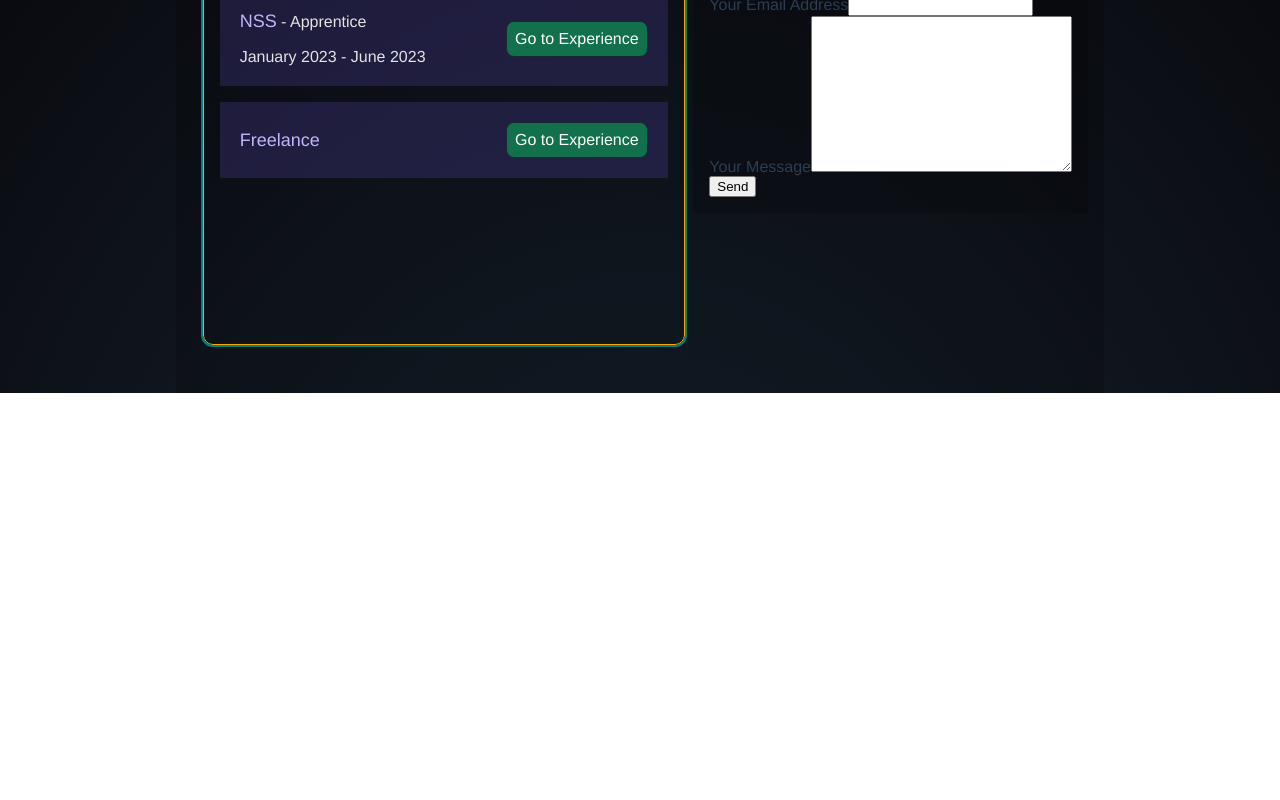
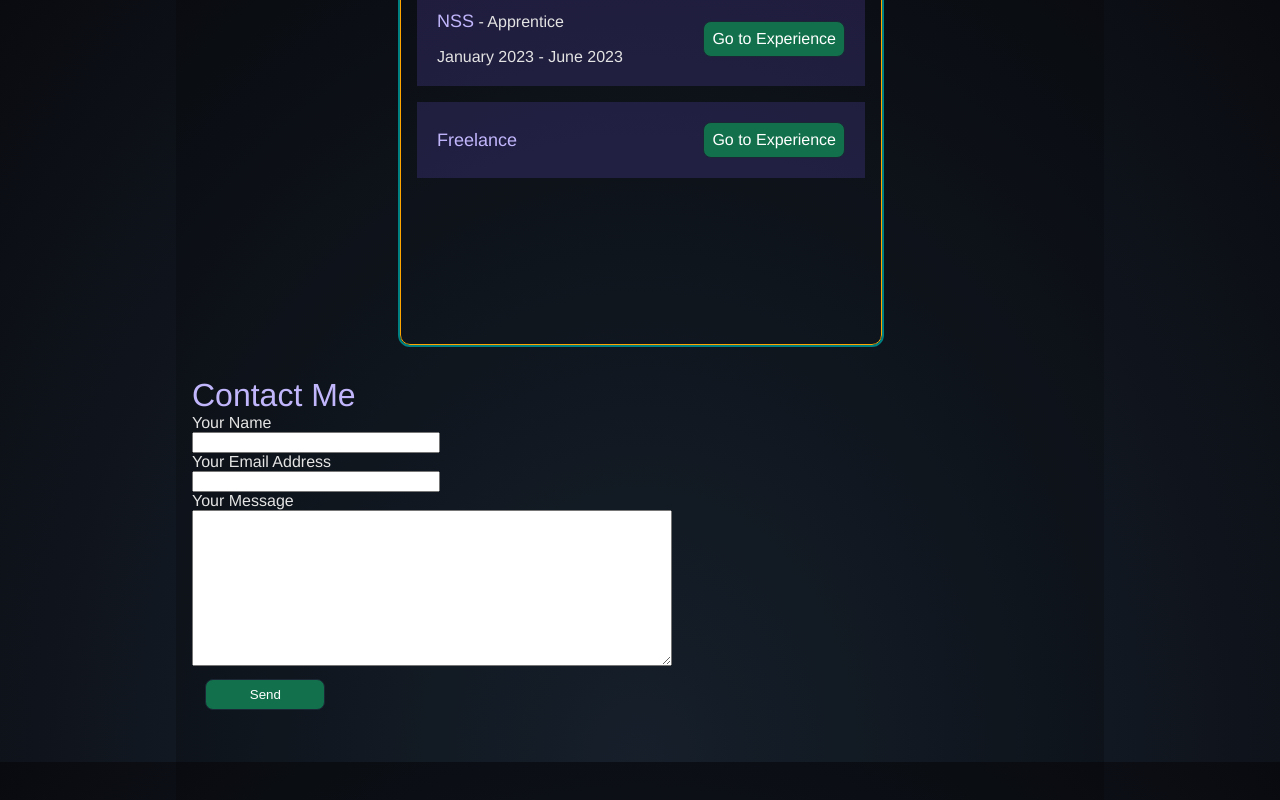
Before and after one commit to sbyardnss/sb-portfolio, a Vue app: page / in a window 1280 px wide. Shown: the part 838-1638 px from the top of the page. Before the commit the page ends 1231 px from the top, so only its background shows below. Built offline with nearby package versions, Linux system fonts and the light colour scheme.

Commit message:
initial styling of email component

```diff
--- a/src/components/EmailForm.vue
+++ b/src/components/EmailForm.vue
@@ -1,20 +1,24 @@
 <template>
-  <form id="contact-form" class="padded-container-1" v-on:submit="sendEmail($event)">
-    <div>
+  <div class="light-text" :class="$style.emailFormContainer">
+    <div class="timeline_tab"><span :class="$style.emailFormHeader">Contact Me</span>
+        </div>
+    <form id="contact-form" :class="$style.emailForm" v-on:submit="sendEmail($event)">
+      <div class="flex column">
         <label for="name">Your Name</label>
-      <input type="text" id="name" name="from_name" required />
+        <input class="w-50" type="text" id="name" name="from_name" required />
       </div>
-    <div>
+      <div class="flex column">
         <label for="email">Your Email Address</label>
-      <input type="email" id="email" name="from_email" required />
+        <input class="w-50" type="email" id="email" name="from_email" required />
       </div>
-    <div>
+      <div class="flex column">
         <label for="message">Your Message</label>
         <textarea name="message" id="message" cols="30" rows="10"></textarea>
       </div>
 
-    <button type="submit">Send</button>
+      <button class="btn-action w-quarter text-align-c" type="submit">Send</button>
     </form>
+  </div>
 </template>
 <script lang="ts">
 import { defineComponent } from "vue";
@@ -28,18 +32,6 @@ export default defineComponent({
     }
   },
   methods: {
-    // sendEmail(event: Event) {
-    //   event.preventDefault();
-    //   console.log('event', event)
-    //   console.log('event.target', event.target)
-    //   this.emailService.sendForm('service_qrsa0q6', 'template_58mrsr8', event.target as HTMLFormElement, 'OeU7Hg7Fngcx1YL4C')
-    //   .then((result: EmailJSResponseStatus) => {
-    //     console.log('SUCCESS!', result.status, result.text);
-    //     return result;
-    //     }, (error: Error) => {
-    //       console.log('FAILED...', error);
-    //     });
-    // }
     sendEmail(event: Event) {
       event.preventDefault();
       const target = event.target as HTMLFormElement;
@@ -49,7 +41,6 @@ export default defineComponent({
       for (let pair of formData.entries()) {
         params[pair[0]] = pair[1];
       }
-
       this.emailService.send('service_qrsa0q6', 'template_58mrsr8', params, 'OeU7Hg7Fngcx1YL4C')
         .then((result: EmailJSResponseStatus) => {
           console.log('SUCCESS!', result.status, result.text);
@@ -61,3 +52,18 @@ export default defineComponent({
   }
 })
 </script>
+<style module>
+.emailFormContainer {
+  /* width: 30em;
+  height: 30em; */
+  /* background-color: blue; */
+}
+.emailForm {
+  width: 30em;
+  height: 30em;
+}
+
+.emailFormHeader {
+  color: var(--first-color-lighter);
+}
+</style>
--- a/src/components/Home.vue
+++ b/src/components/Home.vue
@@ -27,7 +27,7 @@
       </div>
       <div :class="$style.sbImage" />
     </section>
-    <div class="flex between align-c">
+    <div class="flex between align-c wrap">
       <SliderWindow />
       <!-- <SkillsDisplay /> -->
       <EmailForm />
--- a/src/styles/app-wide-styles.css
+++ b/src/styles/app-wide-styles.css
@@ -38,11 +38,17 @@ body {
   font-weight: 500;
 }
 
-/* display */
+.text-align-c {
+  text-align: center;
+}
+
+/* display reference and flex reference*/
 .flex {
   display: flex;
 }
-
+.wrap {
+  flex-wrap: wrap;
+}
 .evenly {
   justify-content: space-evenly;
 }
@@ -61,6 +67,10 @@ body {
 
 .align-c {
   align-items: center;
+}
+
+.justify-c {
+  justify-content: center;
 }
 
 /* buttons */
@@ -122,8 +132,8 @@ body {
 }
 
 .btn-action {
-  display: flex;
-  align-items: center;
+  /* display: flex;
+  align-items: center; */
   background: #12714c;
   color: #fff;
   text-decoration: none;
@@ -212,6 +222,14 @@ body {
   width: 70%;
 }
 
+.w-50 {
+  width: 50%;
+}
+.w-quarter {
+  width: 25%;
+}
+
+
 /* margins reference */
 .m-l-auto {
   margin-left: auto;
```
Lines whose indentation alone changed are shown as unchanged.
